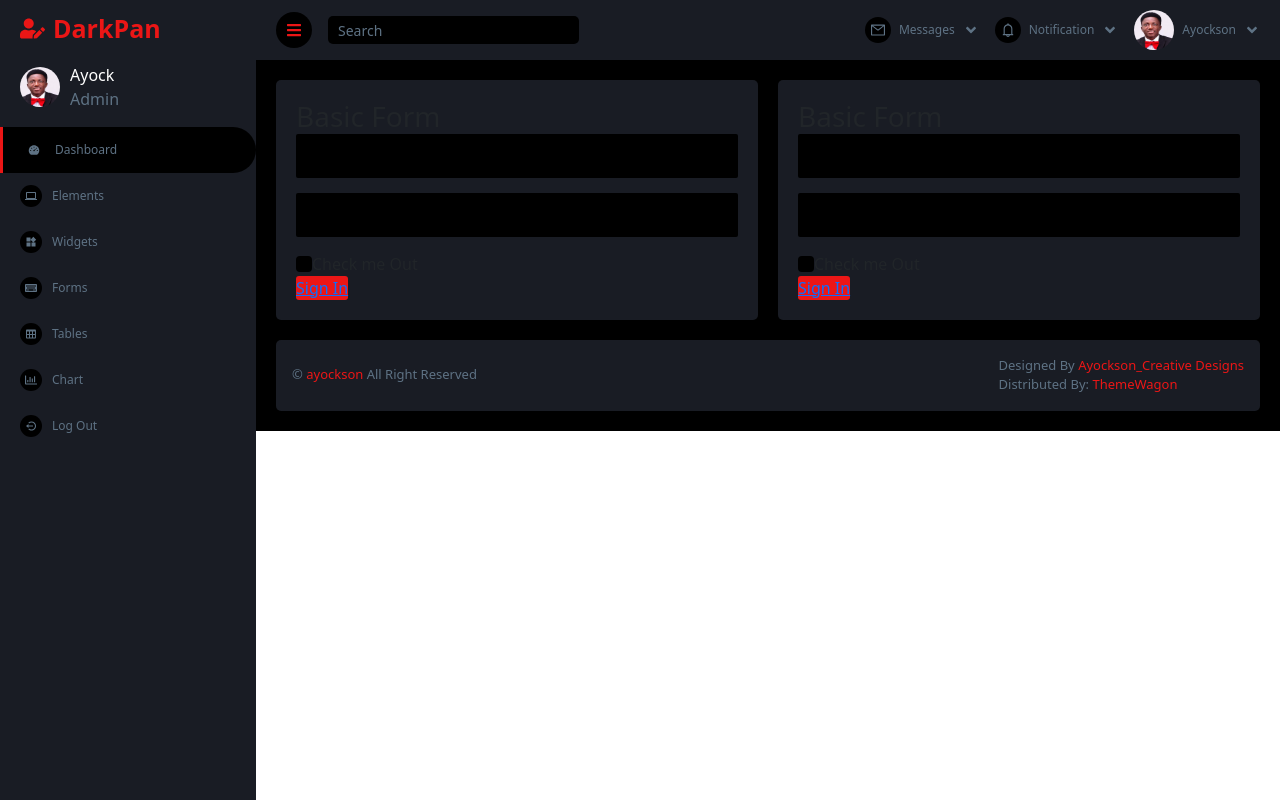
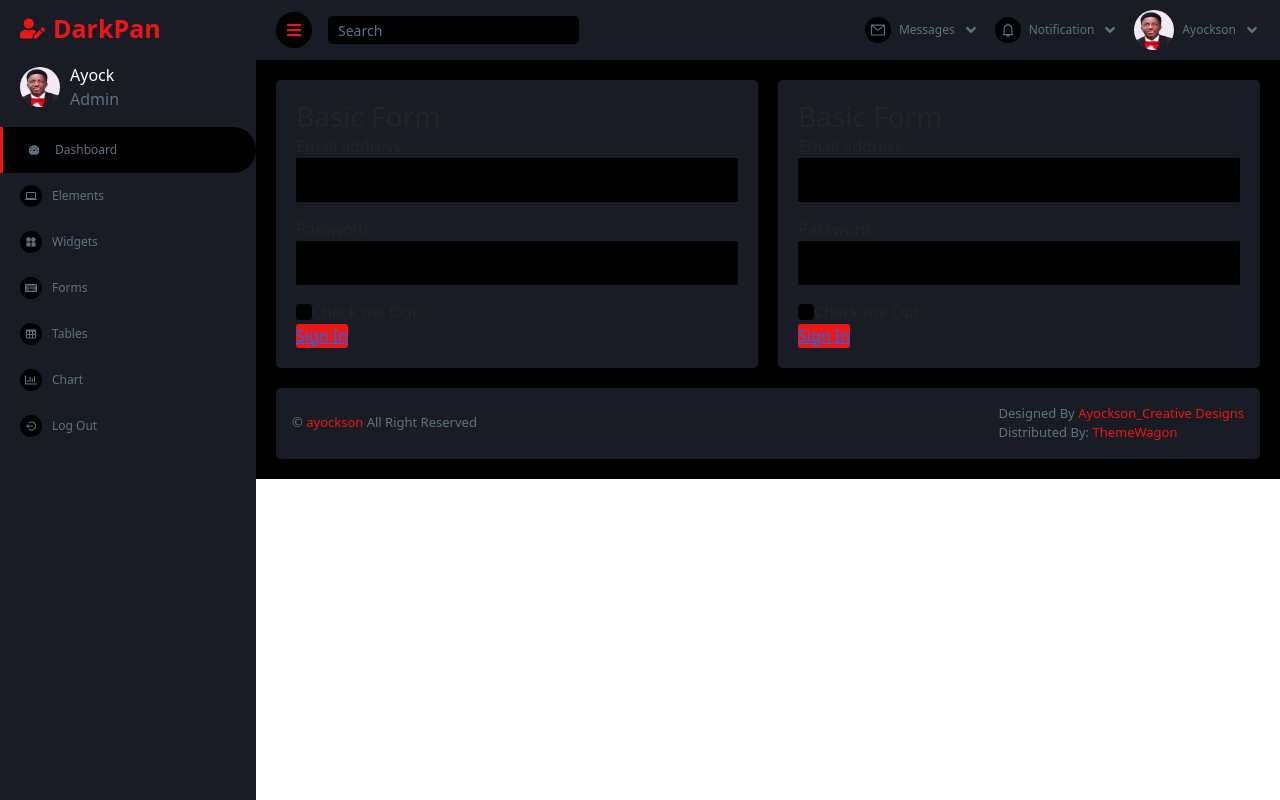
Before and after one commit to Ayockson2500/darkpan, a React (Create React App) app: page /forms in a window 1280 px wide. Built offline with nearby package versions, Linux system fonts and the light colour scheme.

Commit message:
passed a new props to the field component

```diff
--- a/src/module/common/inputfields/FieldInput.jsx
+++ b/src/module/common/inputfields/FieldInput.jsx
@@ -1,14 +1,14 @@
 import React from "react";
 import { StyledFieldInput } from "./StyledFieldInput.styles";
 
-const FieldInput = ({ type, placeholder, className, label }) => {
+const FieldInput = ({ type, placeholder, className, label, }) => {
   return (
     <StyledFieldInput>
+      <label for="floatingInput">{label}</label>
       <input
         type={type}
         placeholder={placeholder}
         className={className}
-        label={label}
       />
     </StyledFieldInput>
   );
```
